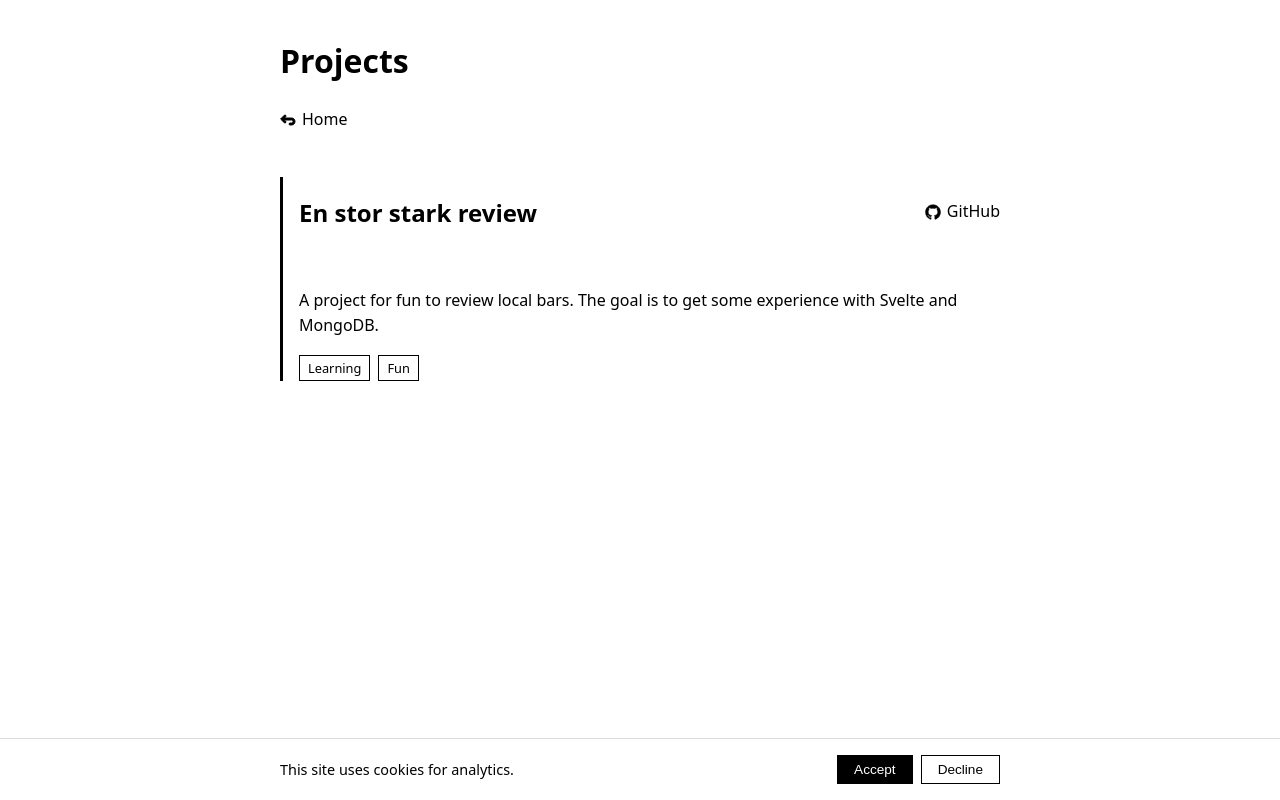
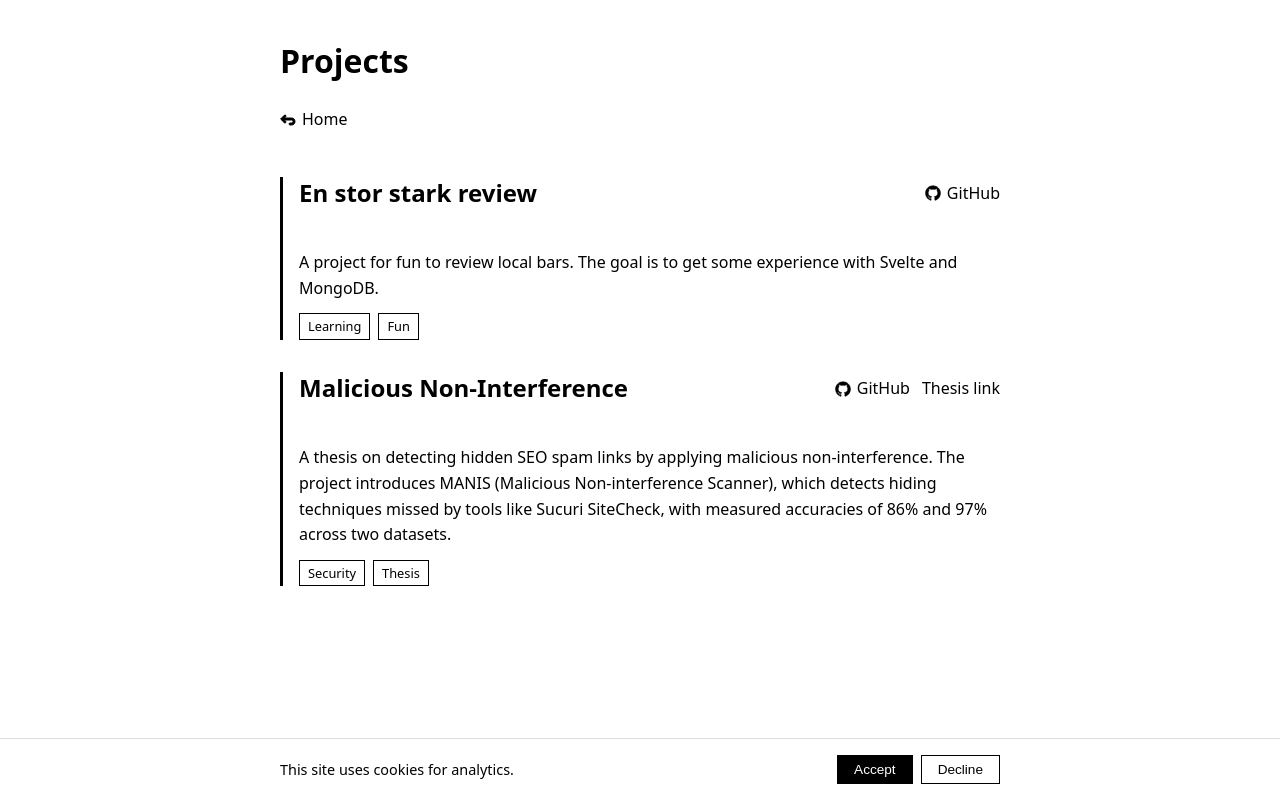
Before and after one commit to jonathan-lindqvist/portfolioV2, a plain HTML site: page projects.html in a window 1280 px wide. Drawn offline with Linux system fonts and the light colour scheme.

Commit message:
Add thesis

```diff
--- a/css/partials/projects.css
+++ b/css/partials/projects.css
@@ -12,8 +12,12 @@
 
 .project header {
   display: flex;
-  align-items: center;
+  align-items: flex-start;
   justify-content: space-between;
+}
+
+.project h2 {
+  margin: 0;
 }
 
 .project-links a {
@@ -22,6 +26,17 @@
   gap: 6px;
   text-decoration: none;
   color: #000;
+}
+
+.project-links {
+  display: flex;
+  flex-wrap: wrap;
+  justify-content: flex-end;
+  gap: 12px;
+}
+
+.project p {
+  margin: 8px 0 0;
 }
 
 .project-links svg {
--- a/projects.html
+++ b/projects.html
@@ -76,6 +76,55 @@
           <li>Fun</li>
         </ul>
       </article>
+      <article class="project">
+        <header>
+          <h2>Malicious Non-Interference</h2>
+
+          <div class="project-links">
+            <a
+              href="https://github.com/jonathan-lindqvist/malicious-non-interference"
+              target="_blank"
+              rel="noopener"
+            >
+              <svg fill="#000000" viewBox="0 0 32 32" version="1.1">
+                <g id="SVGRepo_bgCarrier" stroke-width="0"></g>
+                <g
+                  id="SVGRepo_tracerCarrier"
+                  stroke-linecap="round"
+                  stroke-linejoin="round"
+                ></g>
+                <g id="SVGRepo_iconCarrier">
+                  <title>github</title>
+                  <path
+                    d="M16 1.375c-8.282 0-14.996 6.714-14.996 14.996 0 6.585 4.245 12.18 10.148 14.195l0.106 0.031c0.75 0.141 1.025-0.322 1.025-0.721 0-0.356-0.012-1.3-0.019-2.549-4.171 0.905-5.051-2.012-5.051-2.012-0.288-0.925-0.878-1.685-1.653-2.184l-0.016-0.009c-1.358-0.93 0.105-0.911 0.105-0.911 0.987 0.139 1.814 0.718 2.289 1.53l0.008 0.015c0.554 0.995 1.6 1.657 2.801 1.657 0.576 0 1.116-0.152 1.582-0.419l-0.016 0.008c0.072-0.791 0.421-1.489 0.949-2.005l0.001-0.001c-3.33-0.375-6.831-1.665-6.831-7.41-0-0.027-0.001-0.058-0.001-0.089 0-1.521 0.587-2.905 1.547-3.938l-0.003 0.004c-0.203-0.542-0.321-1.168-0.321-1.821 0-0.777 0.166-1.516 0.465-2.182l-0.014 0.034s1.256-0.402 4.124 1.537c1.124-0.321 2.415-0.506 3.749-0.506s2.625 0.185 3.849 0.53l-0.1-0.024c2.849-1.939 4.105-1.537 4.105-1.537 0.285 0.642 0.451 1.39 0.451 2.177 0 0.642-0.11 1.258-0.313 1.83l0.012-0.038c0.953 1.032 1.538 2.416 1.538 3.937 0 0.031-0 0.061-0.001 0.091l0-0.005c0 5.761-3.505 7.029-6.842 7.398 0.632 0.647 1.022 1.532 1.022 2.509 0 0.093-0.004 0.186-0.011 0.278l0.001-0.012c0 2.007-0.019 3.619-0.019 4.106 0 0.394 0.262 0.862 1.031 0.712 6.028-2.029 10.292-7.629 10.292-14.226 0-8.272-6.706-14.977-14.977-14.977-0.006 0-0.013 0-0.019 0h0.001z"
+                  ></path>
+                </g>
+              </svg>
+              GitHub
+            </a>
+            <a
+              href="https://hdl.handle.net/20.500.12380/310784"
+              target="_blank"
+              rel="noopener"
+            >
+              Thesis link
+            </a>
+          </div>
+        </header>
+
+        <p>
+          A thesis on detecting hidden SEO spam links by applying malicious
+          non-interference. The project introduces MANIS (Malicious
+          Non-interference Scanner), which detects hiding techniques missed by
+          tools like Sucuri SiteCheck, with measured accuracies of 86% and 97%
+          across two datasets.
+        </p>
+
+        <ul class="project-tags">
+          <li>Security</li>
+          <li>Thesis</li>
+        </ul>
+      </article>
     </main>
     <script src="js/cookie-banner.js"></script>
   </body>
```
